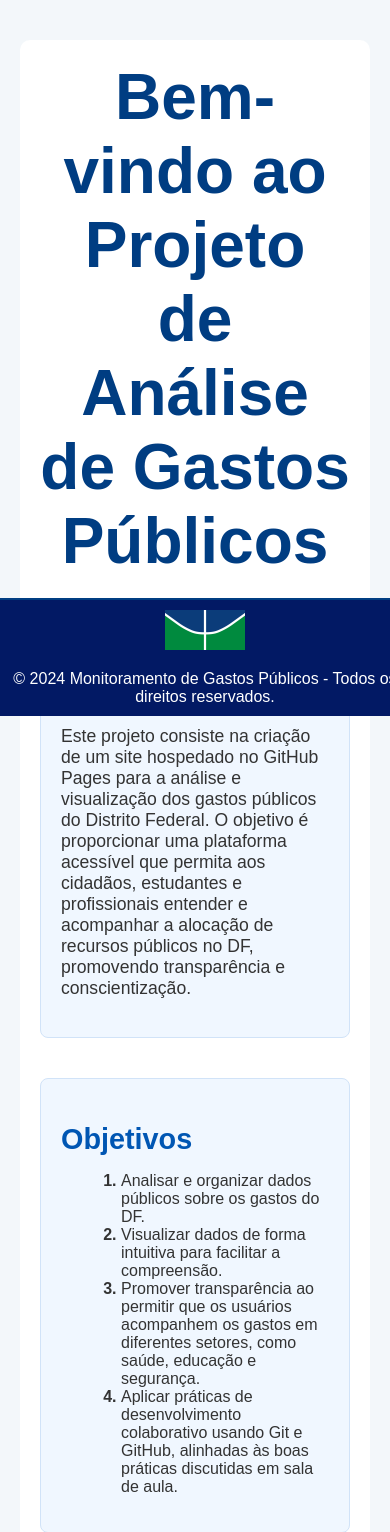
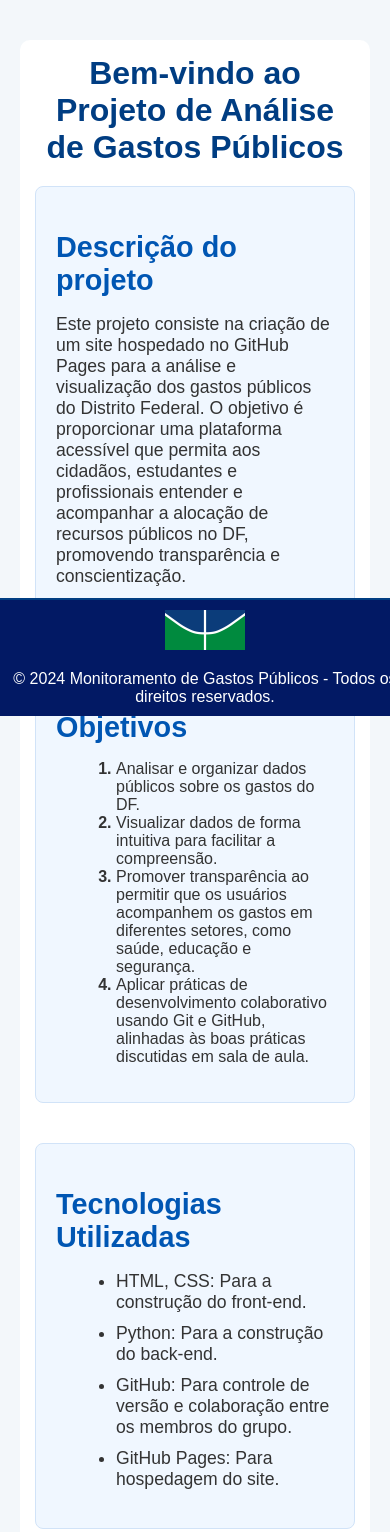
Before and after one commit to unb-mds/Squad13, a Flask app: page / in a window 390 px wide. Shown: the part 128-1660 px from the top of the page. Run offline with Flask 2, Linux system fonts and the light colour scheme.

Commit message:
Fix: acertado o tamanho da fonte e o tamanho do padding Co-authored-by: Lucas Mendonça <lucasmendoncaarruda5@gmail.com>

```diff
--- a/codigo/project/static/css/style.css
+++ b/codigo/project/static/css/style.css
@@ -278,11 +278,11 @@ ol li::marker {
   }
 
   .content {
-    padding: 20px;
+    padding: 15px;
   }
 
   .titulo-principal {
-    font-size: 4rem;
+    font-size: 2rem;
   }
 
   .dropdown-btn {
```
